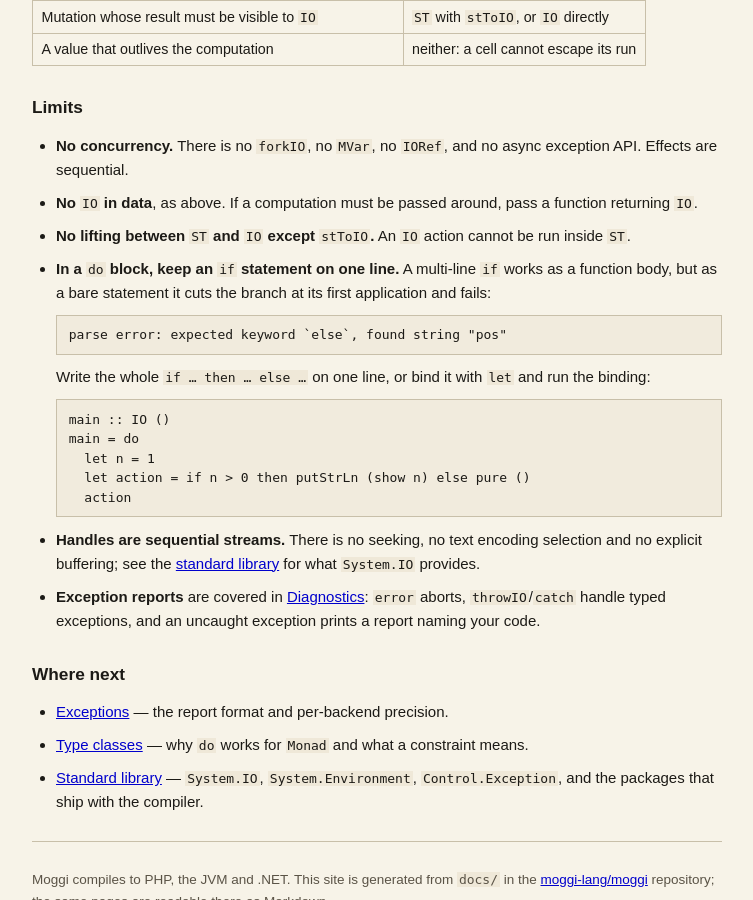
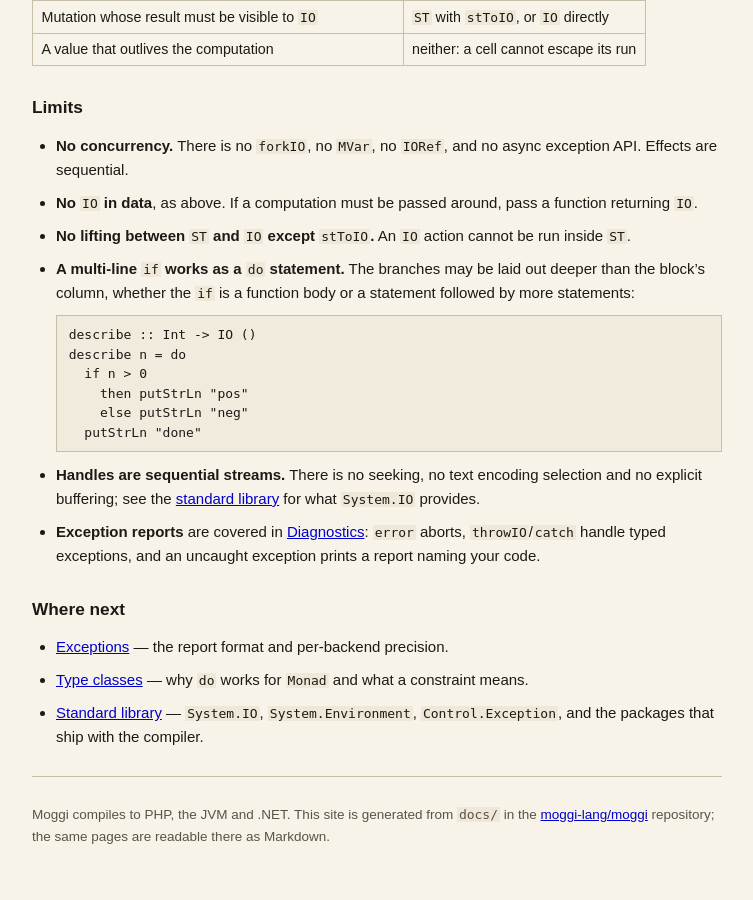
Before and after one commit to moggi-lang/moggi, a Jekyll site: the page built from docs/effects/io.md, in a window 1280 px wide and 900 px high, scrolled down 3496 px. Shown: the whole window, without its empty margins (263-1016 px from the left). Built offline with Jekyll 4.4.1, drawn with Linux system fonts in a browser that asks for light colours.

Commit message:
multi-line if docs

````diff
--- a/docs/effects/io.md
+++ b/docs/effects/io.md
@@ -205,23 +205,17 @@ root ([Standard library](../stdlib.md)).
   function returning `IO`.
 * **No lifting between `ST` and `IO` except `stToIO`.** An `IO` action cannot be
   run inside `ST`.
-* **In a `do` block, keep an `if` statement on one line.** A multi-line `if`
-  works as a function body, but as a bare statement it cuts the branch at its
-  first application and fails:
-
-  ```text
-  parse error: expected keyword `else`, found string "pos"
-  ```
-
-  Write the whole `if … then … else …` on one line, or bind it with `let` and
-  run the binding:
+* **A multi-line `if` works as a `do` statement.** The branches may be laid out
+  deeper than the block's column, whether the `if` is a function body or a
+  statement followed by more statements:
 
   ```moggi
-  main :: IO ()
-  main = do
-    let n = 1
-    let action = if n > 0 then putStrLn (show n) else pure ()
-    action
+  describe :: Int -> IO ()
+  describe n = do
+    if n > 0
+      then putStrLn "pos"
+      else putStrLn "neg"
+    putStrLn "done"
   ```
 
 * **Handles are sequential streams.** There is no seeking, no text encoding
````
